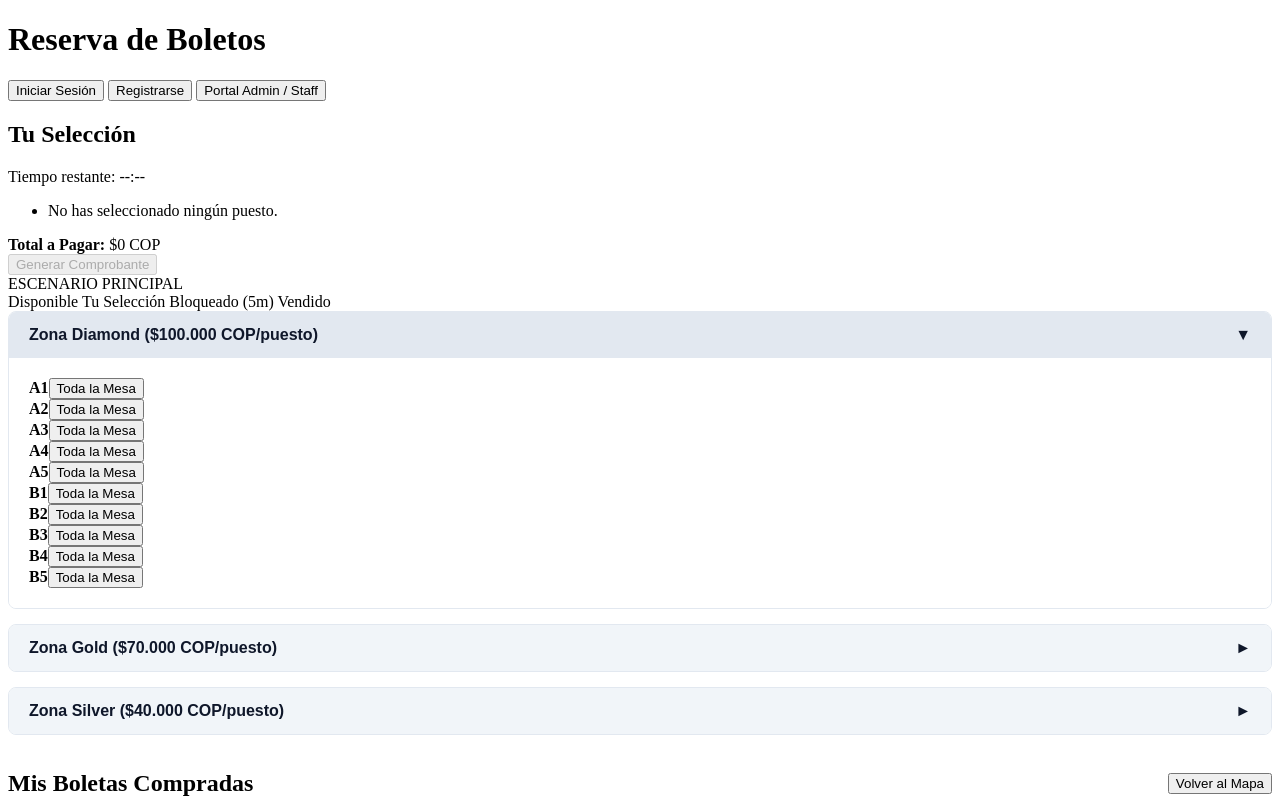
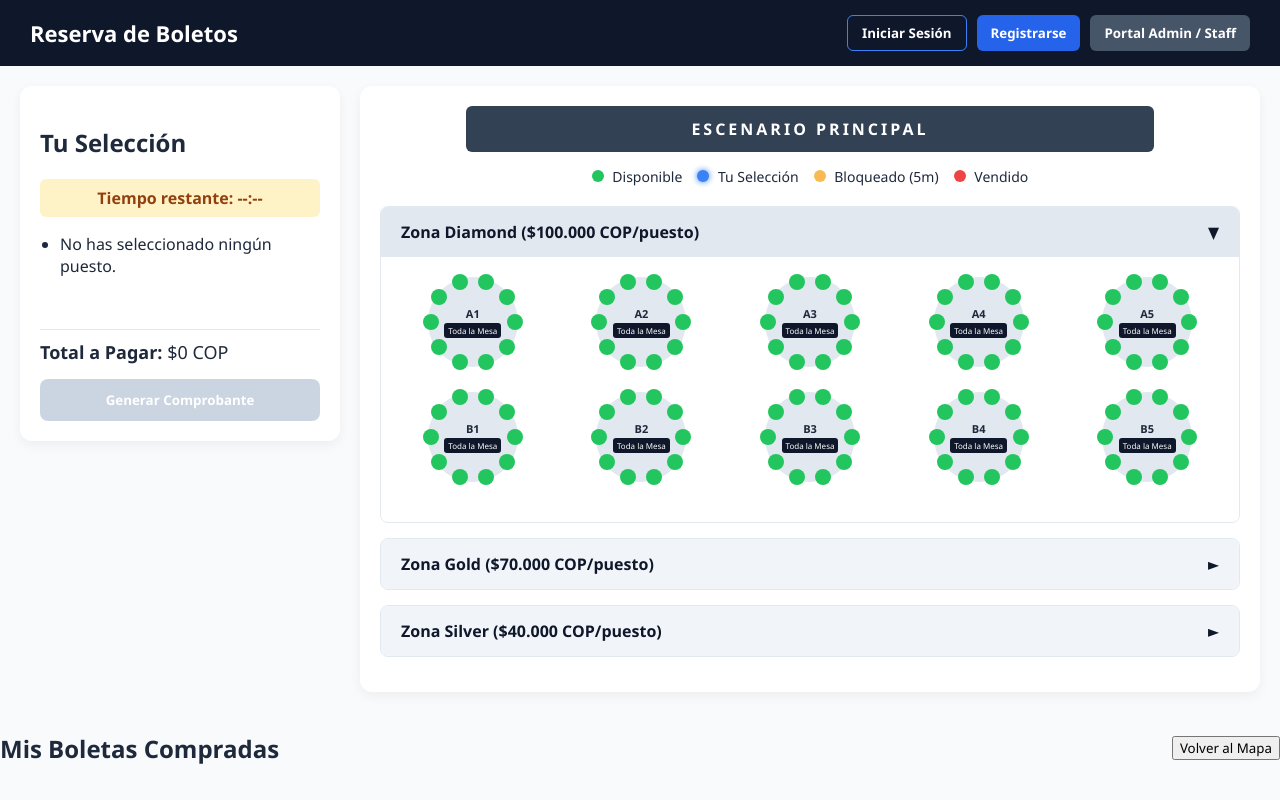
Before and after one commit to SamuelLozanoMontalvo/ticketmaster, a website: page index.html in a window 1280 px wide. Shown: the top 800 px of the page. Drawn offline with nearby package versions, Linux system fonts and the light colour scheme; no server answers.

Commit message:
Update style.css

```diff
--- a/style.css
+++ b/style.css
@@ -1,3 +1,165 @@
+* {
+  box-sizing: border-box;
+  font-family: 'Segoe UI', Tahoma, Geneva, Verdana, sans-serif;
+}
+
+body {
+  margin: 0;
+  background: #f8fafc;
+  color: #1e293b;
+}
+
+header {
+  display: flex;
+  justify-content: space-between;
+  align-items: center;
+  padding: 15px 30px;
+  background: #0f172a;
+  color: #fff;
+}
+
+header h1 {
+  margin: 0;
+  font-size: 22px;
+}
+
+.nav-buttons {
+  display: flex;
+  gap: 10px;
+}
+
+.btn-nav {
+  padding: 8px 14px;
+  border-radius: 6px;
+  font-weight: bold;
+  cursor: pointer;
+  border: none;
+}
+
+.btn-login {
+  background: transparent;
+  color: white;
+  border: 1px solid #3b82f6;
+}
+
+.btn-register {
+  background: #2563eb;
+  color: white;
+}
+
+.btn-portal {
+  background: #475569;
+  color: white;
+}
+
+.btn-logout {
+  margin-left: 10px;
+  padding: 6px 12px;
+  cursor: pointer;
+  border-radius: 4px;
+  border: none;
+  background: #ef4444;
+  color: white;
+  font-weight: bold;
+}
+
+.main-layout {
+  display: flex;
+  gap: 20px;
+  padding: 20px;
+  max-width: 1400px;
+  margin: 0 auto;
+}
+
+.control-panel {
+  width: 320px;
+  background: #fff;
+  padding: 20px;
+  border-radius: 12px;
+  box-shadow: 0 4px 12px rgba(0,0,0,0.05);
+  height: fit-content;
+}
+
+.timer {
+  background: #fef3c7;
+  color: #92400e;
+  padding: 8px 12px;
+  border-radius: 6px;
+  font-weight: bold;
+  text-align: center;
+  margin-bottom: 15px;
+}
+
+#selected-list {
+  padding-left: 20px;
+  min-height: 80px;
+}
+
+.total-box {
+  font-size: 18px;
+  margin: 15px 0;
+  border-top: 1px solid #e2e8f0;
+  padding-top: 10px;
+}
+
+#btn-checkout {
+  width: 100%;
+  padding: 12px;
+  background: #2563eb;
+  color: white;
+  border: none;
+  border-radius: 8px;
+  font-weight: bold;
+  cursor: pointer;
+}
+
+#btn-checkout:disabled {
+  background: #cbd5e1;
+  cursor: not-allowed;
+}
+
+.map-container {
+  flex: 1;
+  background: #fff;
+  padding: 20px;
+  border-radius: 12px;
+  box-shadow: 0 4px 12px rgba(0,0,0,0.05);
+  display: flex;
+  flex-direction: column;
+  align-items: center;
+}
+
+.stage {
+  width: 80%;
+  padding: 12px;
+  background: #334155;
+  color: white;
+  text-align: center;
+  font-weight: bold;
+  letter-spacing: 3px;
+  border-radius: 6px;
+  margin-bottom: 15px;
+}
+
+.legend {
+  display: flex;
+  gap: 15px;
+  margin-bottom: 20px;
+  font-size: 14px;
+}
+
+.dot {
+  display: inline-block;
+  width: 12px;
+  height: 12px;
+  border-radius: 50%;
+  margin-right: 5px;
+}
+
+.zones-wrapper {
+  width: 100%;
+}
+
 /* ESTILOS DE ACORDEÓN POR ZONAS */
 .zone-accordion {
   margin-bottom: 15px;
@@ -34,3 +196,86 @@
 .accordion-content.open {
   display: block;
 }
+
+.tables-grid {
+  display: grid;
+  grid-template-columns: repeat(5, 1fr);
+  gap: 25px;
+  margin-bottom: 20px;
+}
+
+.table-card {
+  position: relative;
+  width: 90px;
+  height: 90px;
+  border-radius: 50%;
+  background: #e2e8f0;
+  display: flex;
+  align-items: center;
+  justify-content: center;
+  margin: 0 auto;
+}
+
+.table-label {
+  text-align: center;
+  font-size: 11px;
+  z-index: 2;
+}
+
+.btn-buy-table {
+  display: block;
+  font-size: 8px;
+  padding: 2px 4px;
+  margin-top: 2px;
+  background: #0f172a;
+  color: white;
+  border: none;
+  border-radius: 3px;
+  cursor: pointer;
+}
+
+.seat {
+  position: absolute;
+  width: 16px;
+  height: 16px;
+  border-radius: 50%;
+  transition: all 0.2s;
+}
+
+.seat.available, .dot.available { background: #22c55e; cursor: pointer; }
+.seat.my-selection, .dot.selected { background: #3b82f6; box-shadow: 0 0 6px #3b82f6; cursor: pointer; }
+.seat.locked, .dot.locked { background: #f59e0b; cursor: not-allowed; opacity: 0.7; }
+.seat.sold, .dot.sold { background: #ef4444; cursor: not-allowed; }
+
+.modal-overlay {
+  position: fixed;
+  top: 0;
+  left: 0;
+  width: 100%;
+  height: 100%;
+  background: rgba(0, 0, 0, 0.7);
+  display: flex;
+  justify-content: center;
+  align-items: center;
+  z-index: 1000;
+}
+
+.auth-card {
+  background: #fff;
+  padding: 30px;
+  border-radius: 12px;
+  width: 400px;
+  box-shadow: 0 10px 25px rgba(0, 0, 0, 0.3);
+  max-height: 90vh;
+  overflow-y: auto;
+}
+
+.auth-tabs {
+  display: flex;
+  border-bottom: 2px solid #e2e8f0;
+  margin-bottom: 20px;
+}
+
+.tab-btn {
+  flex: 1;
+  padding: 10px;
```
